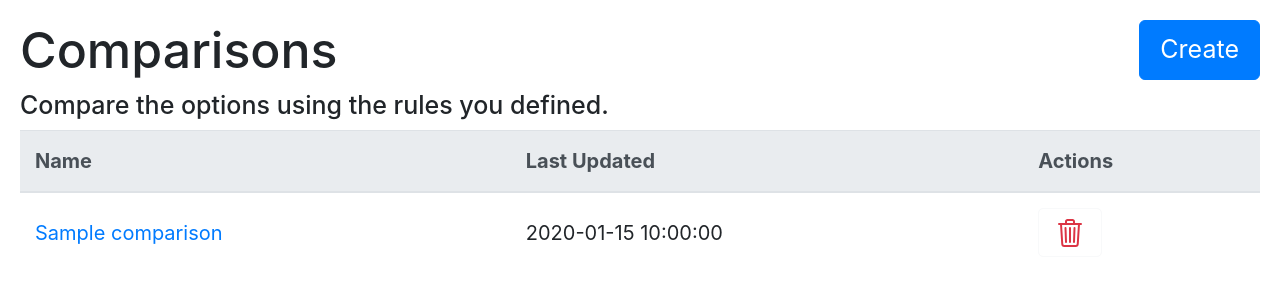
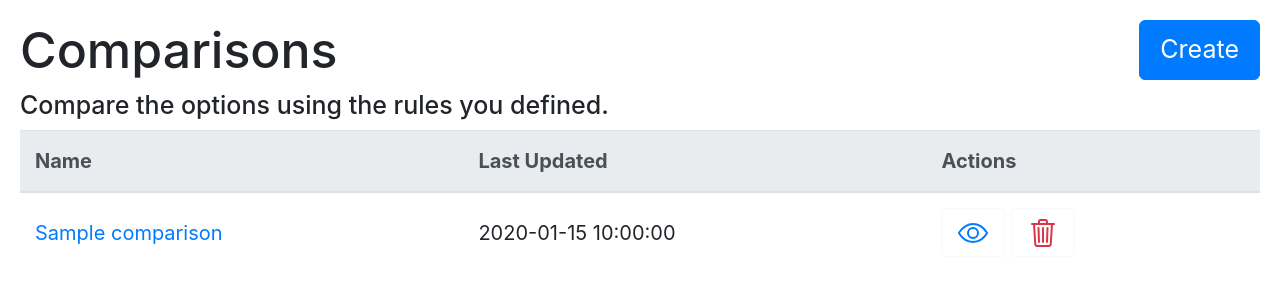
Before and after one commit to koleaby4/smart-choice, a Flask app: template templates/comparisons.html in a window 1280 px wide. Shown: the part 70-370 px from the top of the page. Run offline with Flask 2, Linux system fonts and the light colour scheme; the template is opened without the code that fills it: most values are stand-ins (such as "Sample title", 1, 10 or a date in 2020); some libraries are stand-ins or nearby versions.

Commit message:
Add view comparison icon to comparisons page

```diff
--- a/static/styles.css
+++ b/static/styles.css
@@ -98,6 +98,17 @@ ion-icon[name="pencil-outline"] {
   color: #007bff;
 }
 
+#rule_name{
+  margin-bottom: 1rem;
+}
+
+/* == comparisons == */
+
+ion-icon.view-comparison{
+  background-color: #fff;
+  color: #007bff;
+}
+
 /* == new_comparison == */
 
 [name="weighted_score"] {
--- a/templates/comparisons.html
+++ b/templates/comparisons.html
@@ -28,6 +28,8 @@
                         <span>{{comparison.timestamp}}</span>
                     </td>
                     <td>
+                        <ion-icon name="eye-outline" size="large" class="view-comparison btn btn-md btn-light"
+                            onclick="viewComparison(this.closest('tr').id)"></ion-icon>
                         <ion-icon name="trash-outline" onclick="deleteComparison(this)" size="large"
                             class="delete-comparison btn btn-md btn-light"></ion-icon>
                     </td>
```
